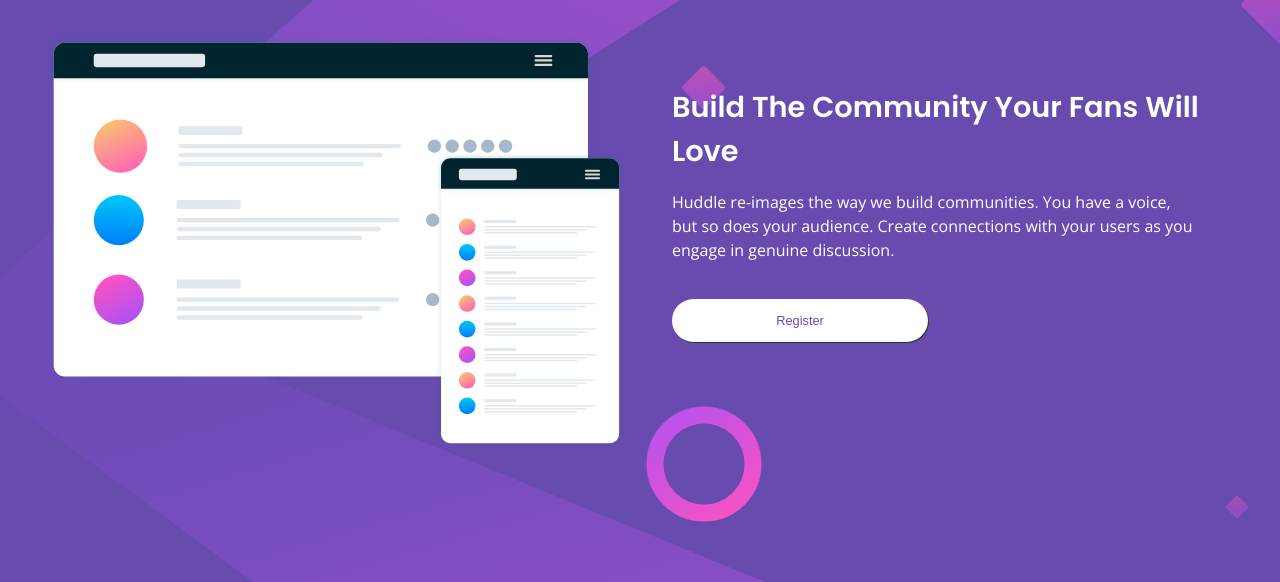
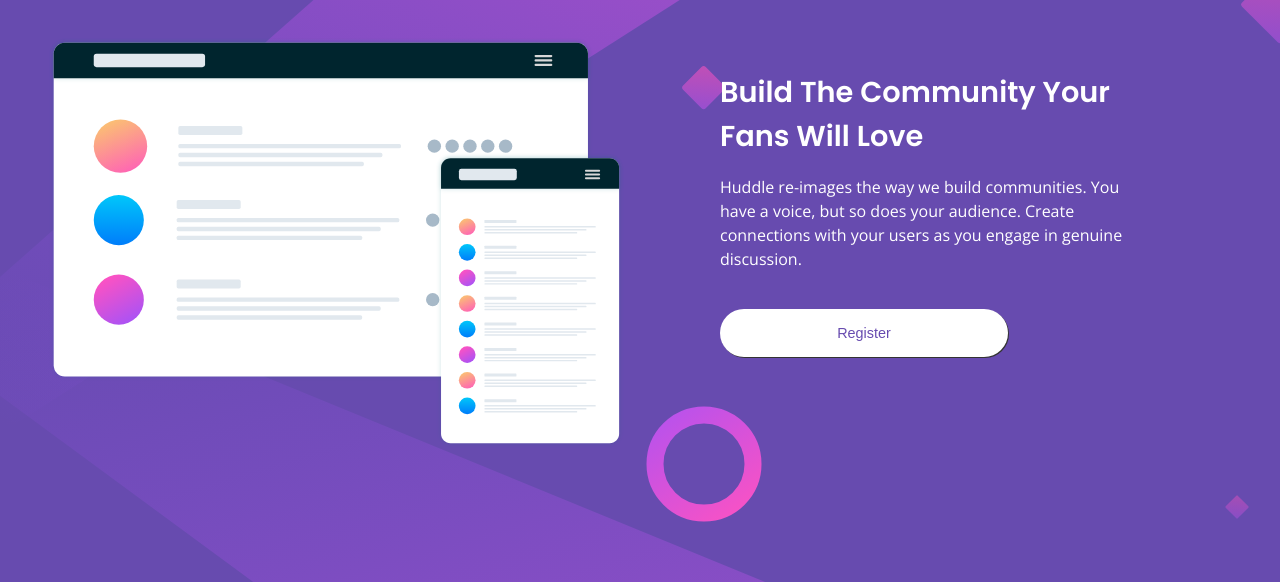
Before and after one commit to tomasmansilla/huddle-landing-page-with-single-introductory-section-master, a plain HTML site: page index.html in a window 1280 px wide. Shown: the part 99-681 px from the top of the page. Drawn offline with nearby package versions, Linux system fonts and the light colour scheme.

Commit message:
update styles.css file

```diff
--- a/styles.css
+++ b/styles.css
@@ -79,7 +79,7 @@ img {
   .content {
     text-align: left;
     max-width: 50%;
-    padding: 2em;
+    padding: 5em;
     display: flex;
     flex-direction: column;
     justify-content: center;
@@ -123,6 +123,12 @@ img {
   }
 }
 
+@media screen and (min-width: 50em) {
+  .btn {
+    font-size: 0.9rem;
+  }
+}
+
 /* contact info */
 .contact-info {
   font-size: 1.8rem;
```
